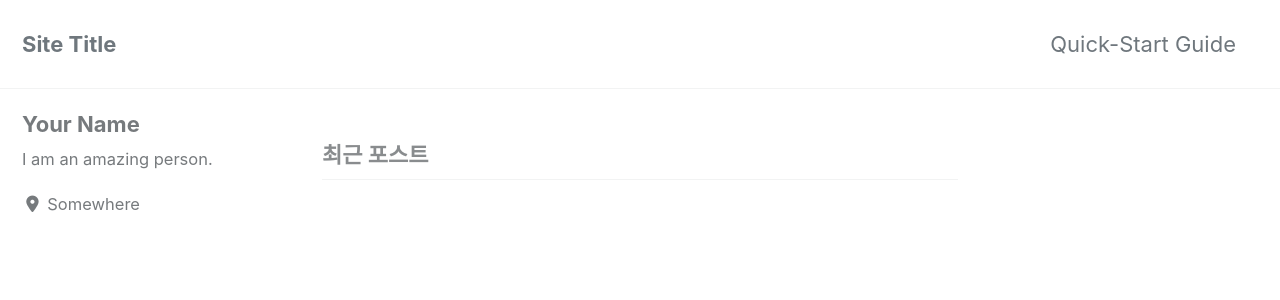
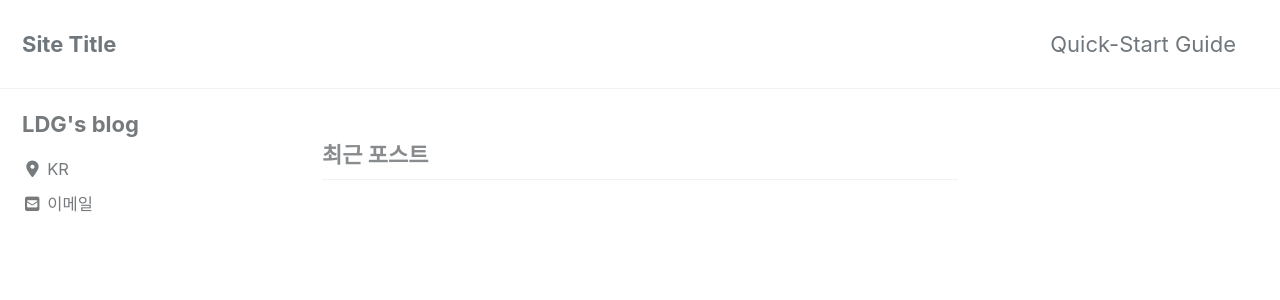
Before and after one commit to ldg0005/ldg0005.github.io, a Jekyll site: the page built from index.html, in a window 1280 px wide and 900 px high. Shown: the top 300 px of the window. Built offline with Jekyll 4.4.1, drawn with Linux system fonts in a browser that asks for light colours; cached includes are drawn as plain includes; nearby versions of some CDN libraries; the list of posts is cut into pages by our own code.

Commit message:
Update _config.yml

```diff
--- a/_config.yml
+++ b/_config.yml
@@ -106,11 +106,11 @@ analytics:
 
 # Site Author
 author:
-  name             : "Your Name"
+  name             : "LDG's blog"
   avatar           : # path of avatar image, e.g. "/assets/images/bio-photo.jpg"
-  bio              : "I am an amazing person."
-  location         : "Somewhere"
-  email            :
+  bio              : ""
+  location         : "KR"
+  email            : "ldg0005@gmail.com"
   links:
     - label: "Email"
       icon: "fas fa-fw fa-envelope-square"
```
